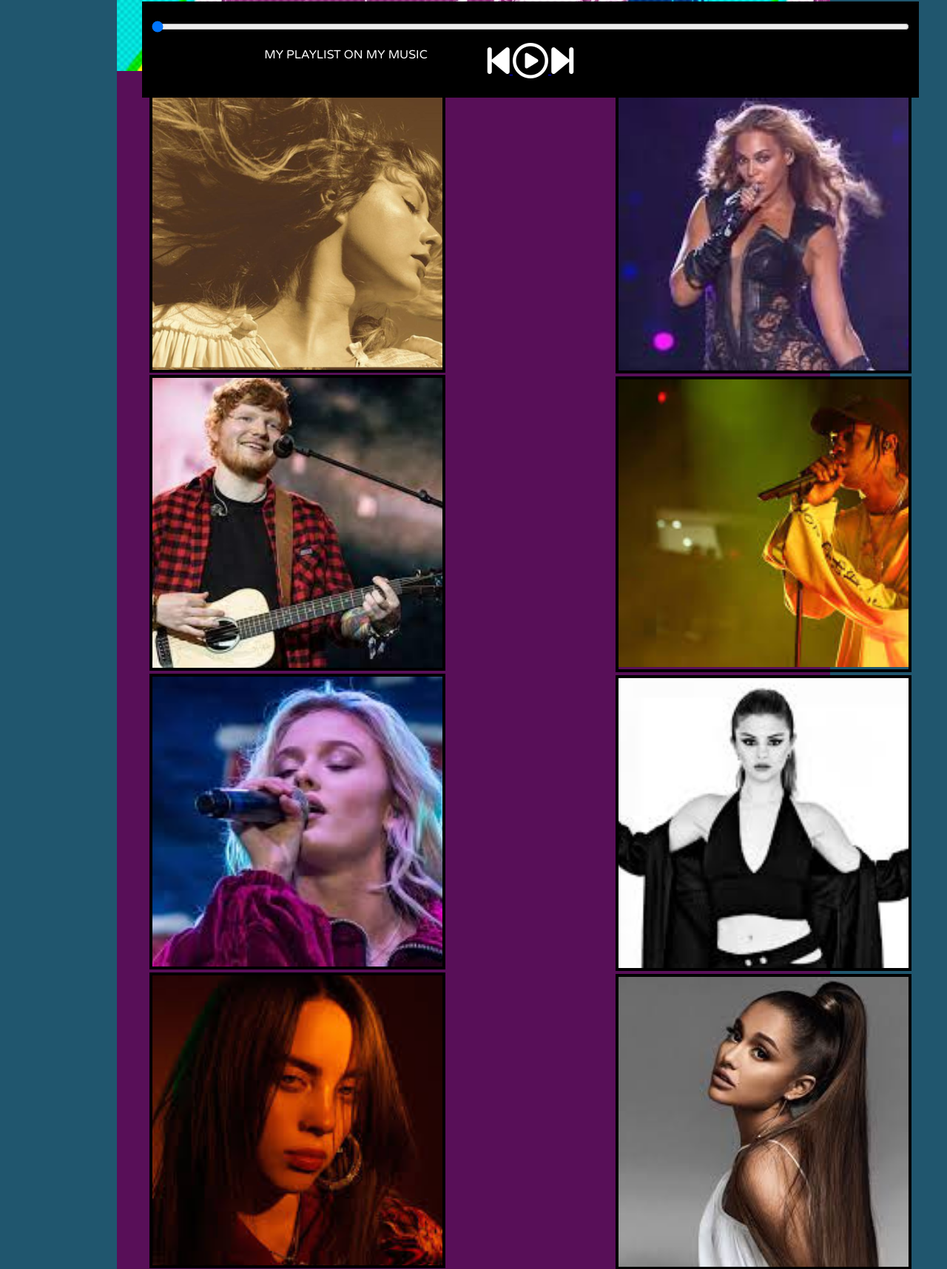
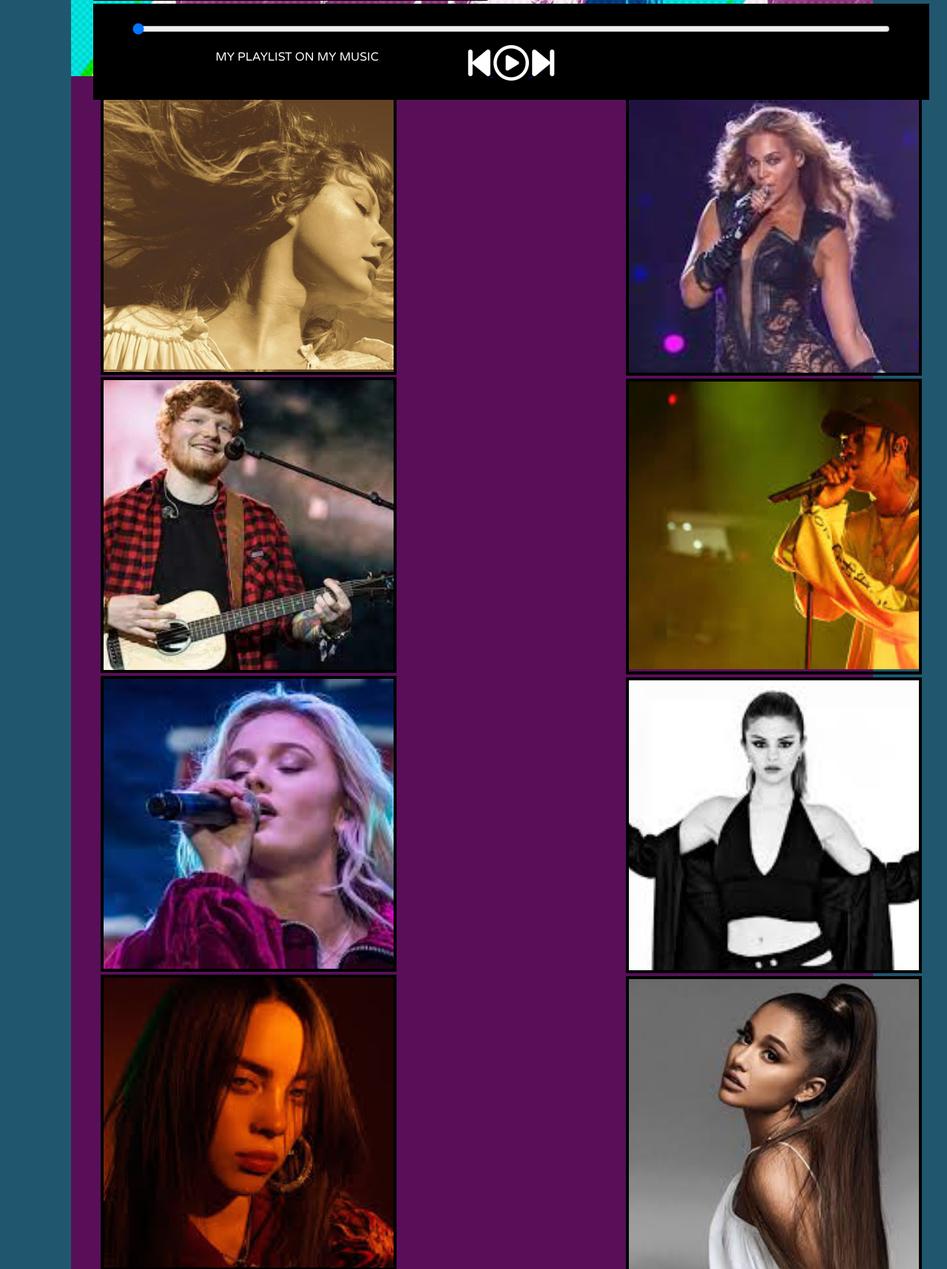
Before and after one commit to sneha1505/full-stack-web-dev, a plain HTML site: page index.html in a window 1280 px wide. Shown: the part 792-2508 px from the top of the page at 74% size. Drawn offline with Linux system fonts and the light colour scheme.

Commit message:
Add files via upload

```diff
--- a/style.css
+++ b/style.css
@@ -40,15 +40,16 @@ nav ul li{
 }
 
 .container{
-    min-height: 72vh;
-    background-color: rgb(88, 15, 88);
-    color: rgb(2, 1, 1);
+   min-height: 72vh;
+   background-color: rgb(88, 15, 88);
+   color: rgb(2, 1, 1);
    font-family: 'Varela Round', sans-serif;
    display: flex;
-   margin: 23px auto;
-   width: 70%;
+   margin: 30px auto;
+   width: 80%;
    border-radius: 12px;
-   padding: 34px;
+   padding: 30px;
+   margin-left: 6rem;
    background-image: url('bg.jpg');
    background-size: 800px;
    background-repeat: repeat-x;
@@ -93,7 +94,7 @@ nav ul li{
 
 .img2
 {
-  margin-left:40rem;
+  margin-left:45rem;
   margin-top:-10.8cm;
   background-image: url('img2.jfif');
   background-size:700px;
@@ -115,7 +116,7 @@ nav ul li{
 
 .img4
 {
-  margin-left:40rem;
+  margin-left:45rem;
    margin-top:-10.8cm;
   background-image: url('img4.jfif');
   background-size:585px;
@@ -134,7 +135,7 @@ nav ul li{
 
 .img6
 {
-  margin-left:40rem;
+  margin-left:45rem;
    margin-top:-10.8cm;
   background-image: url('img6.jfif');
   background-size:750px;
@@ -151,7 +152,7 @@ nav ul li{
 }
 .img8
 {
-  margin-left:40rem;
+  margin-left:45rem;
    margin-top:-10.8cm;
   background-image: url('img8.jfif');
   background-size:400px;
@@ -168,7 +169,7 @@ nav ul li{
 }
 .img10
 {
-  margin-left:40rem;
+  margin-left:45rem;
    margin-top:-10.8cm;
   background-image: url('img10.jfif');
   background-size:600px;
@@ -186,7 +187,7 @@ nav ul li{
 
 .img12
 {
-  margin-left:40rem;
+  margin-left:45rem;
    margin-top:-10.8cm;
   background-image: url('img12.jpg');
   background-size:600px;
@@ -233,10 +234,9 @@ nav ul li{
 }
 
 .songItem{
-    height: 50px;
+    height: 52px;
     display: flex;
     background-color: white;
-
     color: black;
     margin: 12px 0;
     justify-content: space-between;
```
